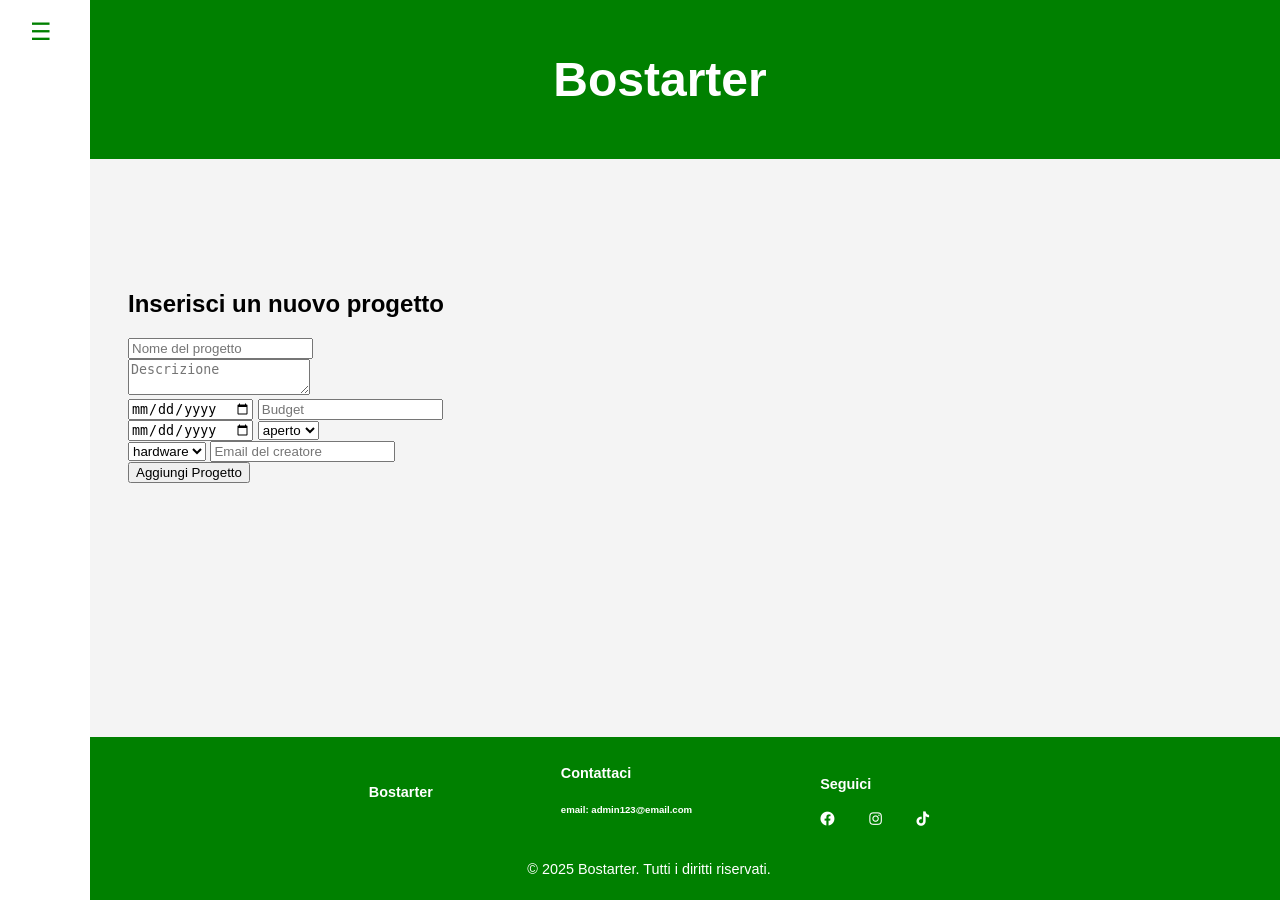
After one commit to Matt3002/LabBasi, a PHP site: page /php/inserisci_Progetto.php in a window 1280 px wide. The commit adds this page. Run offline with PHP 8.4, Linux system fonts and the light colour scheme.

Commit message:
href dashboards, visualizzaProgetti candidatura solo per software e nuova pagina inserisciProgetto

```diff
--- a/php/dashboard/dashboard_admin.php
+++ b/php/dashboard/dashboard_admin.php
@@ -35,7 +35,7 @@ echo "<a href='logout.php'>Logout</a>";*/
 <body>
 
     <div class="menu" onclick="toggleMenu()">☰</div>
-    <header><h1><a href="dashboard.php">Bostarter</a></h1></header>
+    <header><h1><a href="dashboard_admin.php">Bostarter</a></h1></header>
     <div id="sidebar" class="sidebar">
         <a href="../inserisci_Skill.php" onclick="toggleMenu()">Inserisci Skill</a>
         <a href="../visualizza_Progetti.php" onclick="toggleMenu()">Progetti Disponibili</a>
--- a/php/dashboard/dashboard_creatore.php
+++ b/php/dashboard/dashboard_creatore.php
@@ -35,13 +35,13 @@ echo "<a href='logout.php'>Logout</a>";*/
 <body>
 
     <div class="menu" onclick="toggleMenu()">☰</div>
-    <header><h1><a href="dashboard.php">Bostarter</a></h1></header>
+    <header><h1><a href="dashboard_creatore.php">Bostarter</a></h1></header>
     <div id="sidebar" class="sidebar">
         <a href="../inserisci_Skill.php" onclick="toggleMenu()">Inserisci Skill</a>
         <a href="../visualizza_Progetti.php" onclick="toggleMenu()">Progetti Disponibili</a>
         <a href="../finanzia_Progetto.php" onclick="toggleMenu()">Finanzia un Progetto</a>
         <div class="divider"></div>
-        <a href="#" onclick="toggleMenu()">Inserisci Progetto</a>
+        <a href="../inserisci_Progetto.php" onclick="toggleMenu()">Inserisci Progetto</a>
         <a href="#" onclick="toggleMenu()">Inserisci Reward</a>
         <a href="#" onclick="toggleMenu()">Rispondi ai commenti</a>
         <a href="#" onclick="toggleMenu()">Inserisci Profilo</a>
--- /dev/null
+++ b/php/inserisci_Progetto.php
@@ -0,0 +1,115 @@
+<!DOCTYPE html>
+<html lang="it">
+<head>
+    <meta charset="UTF-8">
+    <meta name="viewport" content="width=device-width, initial-scale=1.0">
+    <title>Bostarter</title>
+    <link rel="stylesheet" href="../css/dashboard.css">
+    <link rel="stylesheet" href="../css/options.css">
+    <link href="https://cdnjs.cloudflare.com/ajax/libs/font-awesome/5.15.4/css/all.min.css" rel="stylesheet">
+    <script>
+        function toggleMenu() {
+            let sidebar = document.getElementById("sidebar");
+            let menuButton = document.querySelector(".menu");
+            if (sidebar.style.left === "-250px" || sidebar.style.left === "") {
+                sidebar.style.left = "0px";
+                menuButton.style.left = "280px";
+            } else {
+                sidebar.style.left = "-250px";
+                menuButton.style.left = "30px";
+            }
+        }
+    </script>
+</head>
+<body>
+
+    <div class="menu" onclick="toggleMenu()">☰</div>
+    <header><h1><a href="dashboard/dashboard_creatore.php">Bostarter</a></h1></header>
+    <div id="sidebar" class="sidebar">
+        <a href="inserisci_Skill.php" onclick="toggleMenu()">Inserisci Skill</a>
+        <a href="visualizza_Progetti.php" onclick="toggleMenu()">Progetti Disponibili</a>
+        <a href="finanzia_Progetto.php" onclick="toggleMenu()">Finanzia un Progetto</a>
+        <div class="divider"></div>
+        <a href="inserisci_Progetto.php" onclick="toggleMenu()">Inserisci Progetto</a>
+        <a href="#" onclick="toggleMenu()">Inserisci Reward</a>
+        <a href="#" onclick="toggleMenu()">Rispondi ai commenti</a>
+        <a href="#" onclick="toggleMenu()">Inserisci Profilo</a>
+        <a href="#" onclick="toggleMenu()">Gestione Candidature</a>
+    </div>
+
+    <div class="content">
+    <section>
+            <h2>Inserisci un nuovo progetto</h2>
+            <form method="post">
+                <input type="text" name="nome" placeholder="Nome del progetto" required><br>
+                <textarea name="descrizione" placeholder="Descrizione" required></textarea><br>
+                <input type="date" name="data_inserimento" required>
+                <input type="number" step="0.01" name="budget" placeholder="Budget" required><br>
+                <input type="date" name="data_limite" required>
+                <select name="stato">
+                    <option value="aperto">aperto</option>
+                    <option value="chiuso">chiuso</option>
+                </select><br>
+                <select name="tipo">
+                    <option value="hardware">hardware</option>
+                    <option value="software">software</option>
+                </select>
+                <input type="email" name="email_creatore" placeholder="Email del creatore" required><br>
+                <button type="submit">Aggiungi Progetto</button>
+            </form>
+            <?php
+                if ($_SERVER["REQUEST_METHOD"] == "POST") {
+                    require 'config.php';
+
+                    error_reporting(E_ALL);
+                    ini_set('display_errors', 1);
+
+                    $conn = new mysqli($host, $username, $password, $dbname);
+                    if ($conn->connect_error) {
+                        die("Connessione fallita: " . $conn->connect_error);
+                    }
+
+                    $_POST["stato"] = strtolower(trim($_POST["stato"]));
+                    $_POST["tipo"] = strtolower(trim($_POST["tipo"]));
+
+                    $stmt = $conn->prepare("CALL InserisciProgetto(?, ?, ?, ?, ?, ?, ?, ?)");
+                    $stmt->bind_param("sssdssss", $_POST["nome"], $_POST["descrizione"], $_POST["data_inserimento"], $_POST["budget"], $_POST["data_limite"], $_POST["stato"], $_POST["tipo"], $_POST["email_creatore"]);
+                    if ($stmt->execute()) {
+                        echo "<p>Progetto inserito con successo!</p>";
+                    } else {
+                        echo "<p>Errore: " . $stmt->error . "</p>";
+                    }
+                    $stmt->close();
+                    $conn->close();
+                }
+            ?>
+        </section>
+    </div>
+
+    <footer id="footerBase">
+
+        <div id="column">
+            <h4 id="wpp">Bostarter</h4>
+
+            <div id="contatti">
+                <a href="mailto:valeria.sensini2@studio.unibo.it"><h4>Contattaci</h4></a>
+                <h6>email: admin123@email.com </h6>
+            </div>
+
+            <div id="icon">
+                <h4>Seguici</h4>
+                <a href="#" style="margin-right: 2.4vw;"><i class="fab fa-facebook"></i></a>
+                <span></span>
+                <a href="#" style="margin-right: 2.4vw;"><i class="fab fa-instagram"></i></a>
+                <span></span>
+                <a href="#"><i class="fab fa-tiktok"></i></a>
+            </div>
+        </div>
+
+        <div id="diritti">
+            <p>© 2025 Bostarter. Tutti i diritti riservati.</p>
+        </div>
+
+    </footer>
+</body>
+</html>
--- a/php/visualizza_Progetti.php
+++ b/php/visualizza_Progetti.php
@@ -61,7 +61,9 @@
                         echo "<p>Email Creatore: " . $row['email_Creatore'] . "</p>";
                         echo "<div class='project-actions'>";
                         echo "<button>Lascia un commento</button>";
-                        echo "<button>Invia candidatura</button>";
+                        if($row['tipo']=="software"){
+                            echo "<button>Invia candidatura</button>";
+                        }
                         echo "</div></div></div>";
                     }
                 } else {
```
